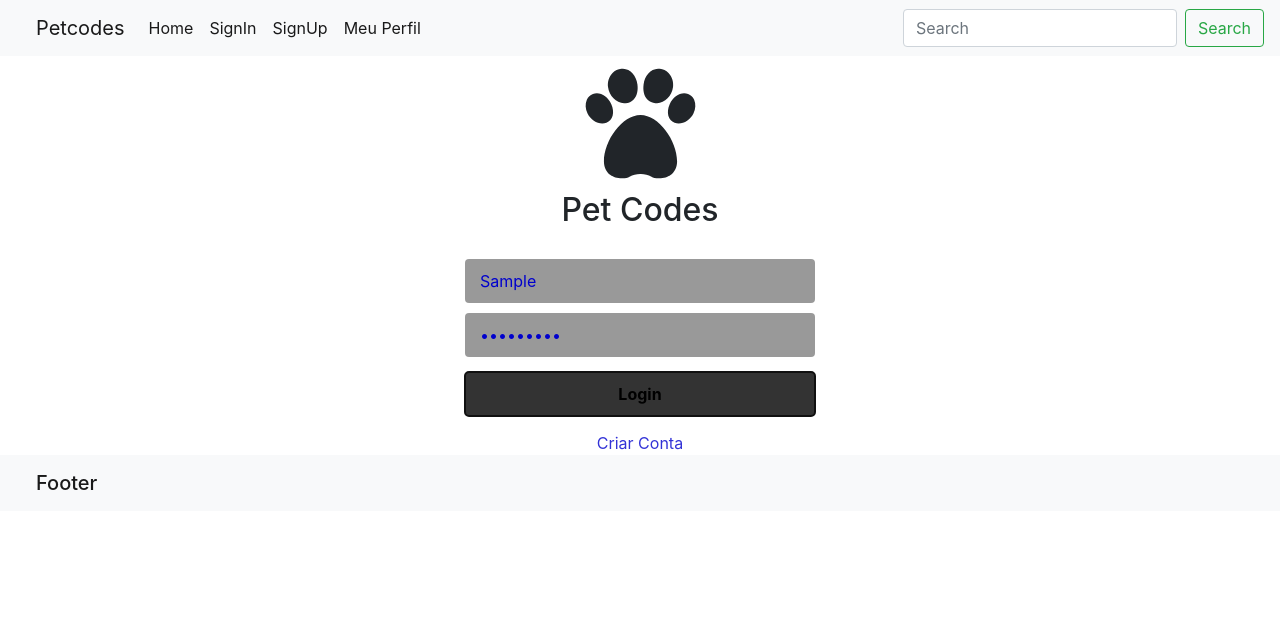
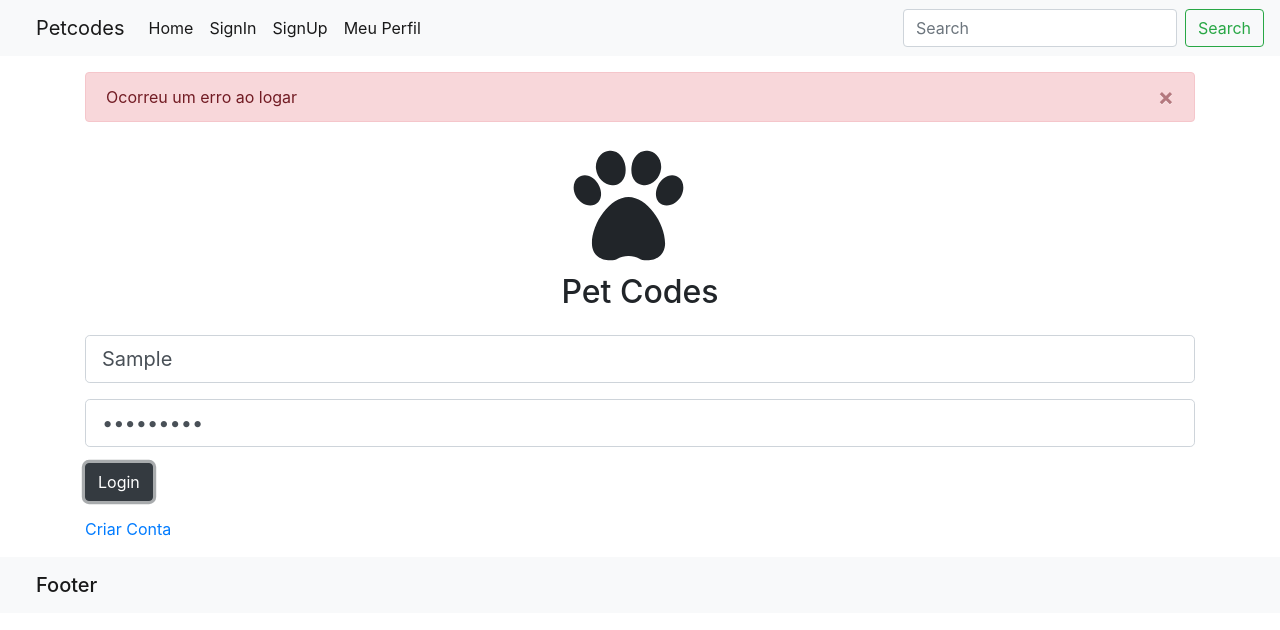
Before and after one commit to codenation-dev/squad-2-ad-escale, a React (Create React App) app in the folder frontend/: page /signin in a window 1280 px wide. Both pictures are taken after typing "Sample", "Sample123" into the empty fields and a click on the button "Login". Shown: the top 630 px of the page. Built offline with nearby package versions, Linux system fonts and the light colour scheme; no server answers; the HTML template or start-up script is replaced by a standard one.

Commit message:
updating: passando pra redux

```diff
--- a/frontend/public/index.html
+++ b/frontend/public/index.html
@@ -13,7 +13,7 @@
       content="width=device-width, initial-scale=1, shrink-to-fit=no"
     />
     <meta name="theme-color" content="#000000" />
-    <title>React App</title>
+    <title>Petcodes</title>
   </head>
   <body>
     <noscript>You need to enable JavaScript to run this app.</noscript>
--- a/frontend/src/App.js
+++ b/frontend/src/App.js
@@ -1,6 +1,5 @@
 import React from 'react';
 import { Router } from 'react-router-dom';
-import 'bootstrap/dist/css/bootstrap.min.css';
 import Routes from './routes';
 import history from './services/history';
 import { Provider } from 'react-redux';
--- a/frontend/src/components/homeslider/index.js
+++ b/frontend/src/components/homeslider/index.js
@@ -22,21 +22,21 @@ export default function HomeSlider() {
           <div className="carousel-inner">
             <div className="carousel-item active">
               <img
-                className="d-block w-100"
+                className="img-fluid rounded mx-auto d-block"
                 src={pet1}
                 alt="Primeiro Slide"
               ></img>
             </div>
             <div className="carousel-item">
               <img
-                className="d-block w-100"
+                className="img-fluid rounded mx-auto d-block"
                 src={pet2}
                 alt="Segundo Slide"
               ></img>
             </div>
             <div className="carousel-item">
               <img
-                className="d-block w-100"
+                className="img-fluid rounded mx-auto d-block"
                 src={pet3}
                 alt="Terceiro Slide"
               ></img>
--- a/frontend/src/containers/SignIn/actions.js
+++ b/frontend/src/containers/SignIn/actions.js
@@ -1,23 +1,29 @@
 import * as types from './types';
 
-export function handleChangeUsername(name) {
+export function handleUsername(username) {
   return {
     type: types.CHANGE_USERNAME,
-    payload: name,
+    payload: username,
   };
 }
 
-export function handleChangePassword(pass) {
+export function handlePassword(password) {
   return {
     type: types.CHANGE_PASSWORD,
-    payload: pass,
+    payload: password,
   };
 }
 
-export function handleGetToken(token) {
-  console.log(token);
+export function handleToken(token) {
   return {
-    type: types.GET_TOKEN,
+    type: types.FILL_TOKEN,
     payload: token,
   };
 }
+
+export function handleError(error) {
+  return {
+    type: types.FILL_ERROR,
+    payload: error,
+  };
+}
--- a/frontend/src/containers/SignIn/index.js
+++ b/frontend/src/containers/SignIn/index.js
@@ -1,41 +1,35 @@
 import React, { Component } from 'react';
 import { Link, withRouter } from 'react-router-dom';
+import axios from 'axios';
 import { connect } from 'react-redux';
 import { IoMdPaw } from 'react-icons/io'; // importação do icone pet de uma biblioteca
-import { Wrapper, Container } from './styles';
+
 import {
-  handleChangeUsername,
-  handleChangePassword,
-  handleGetToken,
+  handleUsername,
+  handlePassword,
+  handleToken,
+  handleError,
 } from './actions';
 
-import axios from 'axios';
-
 class SignIn extends Component {
-  state = {
-    username: '',
-    password: '',
-    token: '',
-    error: '',
+  handleChangeUsername = value => {
+    this.props.dispatch(handleUsername(value));
   };
-
-  handleChangeUsername = value => {
-    this.props.dispatch(handleChangeUsername(value));
+  handleChangePassword = value => {
+    this.props.dispatch(handlePassword(value));
   };
-
-  handleChangePassword = value => {
-    this.props.dispatch(handleChangePassword(value));
+  handleGetToken = value => {
+    this.props.dispatch(handleToken(value));
   };
-
-  handleGetToken = value => {
-    this.props.dispatch(handleGetToken(value));
+  handleGetError = value => {
+    this.props.dispatch(handleError(value));
   };
 
   handleSignIn = async e => {
     e.preventDefault();
     const { username, password } = this.props;
     if (!username || !password) {
-      this.setState({ error: 'Preencha todos os dados para logar' });
+      this.handleGetError('Preencha todos os dados para logar');
     } else {
       try {
         await axios
@@ -44,62 +38,117 @@ class SignIn extends Component {
             password,
           })
           .then(response => {
-            const login_res = response.data;
-            this.props.dispatch(handleGetToken(login_res.token));
-            //this.setState({ ...this.state, token: login_res.token });
-
-            return this.state.token;
+            const token = response.data.token;
+            this.handleGetToken(token);
+            this.handleGetError('');
           });
-        //this.props.history.push('/');
+        this.props.history.push('/');
       } catch (err) {
-        console.log(err);
-        this.setState({ error: 'Ocorreu um erro ao logar' });
+        this.handleGetError('Ocorreu um erro ao logar');
       }
     }
   };
+
   render() {
-    console.log(this.props);
-    const { username, password, loading } = this.props;
+    const { username, password, error } = this.props;
+
     return (
       <>
-        <Wrapper>
-          <Container>
-            <h1>
-              <IoMdPaw size="135" />
+        <div className="container">
+          <div className="row" style={{ marginTop: '1rem' }}>
+            <div className="col">
+              {error !== '' ? (
+                <div
+                  class="alert alert-danger alert-dismissible fade show"
+                  role="alert"
+                >
+                  {error}
+                  <button
+                    type="button"
+                    class="close"
+                    data-dismiss="alert"
+                    aria-label="Close"
+                  >
+                    <span aria-hidden="true">&times;</span>
+                  </button>
+                </div>
+              ) : (
+                ''
+              )}
+            </div>
+          </div>
+          <div className="row">
+            <div className="img-fluid rounded mx-auto d-block">
+              <IoMdPaw class="img-fluid" size="135" />
               <h2>Pet Codes</h2>
-            </h1>
+            </div>
+          </div>
+          <div className="row" style={{ marginTop: '1rem' }}>
+            <div className="col">
               <form onSubmit={this.handleSignIn}>
+                <div className="row">
+                  <div className="col">
+                    <div class="form-group">
                       <input
+                        className="form-control form-control-lg"
                         value={username}
                         required
                         type="username"
                         placeholder="Usuário"
-                onChange={e => this.handleChangeUsername(e.target.value)}
+                        onChange={e =>
+                          this.handleChangeUsername(e.target.value)
+                        }
                       />
+                    </div>
+                  </div>
+                </div>
+                <div className="row">
+                  <div className="col">
+                    <div class="form-group">
                       <input
+                        className="form-control form-control-lg"
                         value={password}
                         required
                         type="password"
                         placeholder="Senha"
-                onChange={e => this.handleChangePassword(e.target.value)}
+                        onChange={e =>
+                          this.handleChangePassword(e.target.value)
+                        }
                       />
-
-              <button type="submit">Login</button>
+                    </div>
+                  </div>
+                </div>
+                <div className="row">
+                  <div className="col">
+                    <div class="form-group">
+                      <button type="submit" class="btn btn-dark">
+                        Login
+                      </button>
+                    </div>
+                  </div>
+                </div>
+                <div className="row">
+                  <div className="col">
+                    <div class="form-group">
                       <Link to="/signup">Criar Conta</Link>
+                    </div>
+                  </div>
+                </div>
               </form>
-          </Container>
-        </Wrapper>
+            </div>
+          </div>
+        </div>
       </>
     );
   }
 }
 
 function mapStateToProps(state) {
-  console.log('mapStateToProps', state);
   return {
     username: state.signin.username,
     password: state.signin.password,
-    loading: state.loading,
+    token: state.signin.token,
+    error: state.signin.error,
   };
 }
 
--- a/frontend/src/containers/SignIn/reducer.js
+++ b/frontend/src/containers/SignIn/reducer.js
@@ -3,8 +3,8 @@ import * as types from './types';
 const INITIAL_STATE = {
   username: '',
   password: '',
-  loading: false,
   token: '',
+  error: '',
 };
 
 export default function reducer(state = INITIAL_STATE, action) {
@@ -22,10 +22,16 @@ export default function reducer(state = INITIAL_STATE, action) {
         password: action.payload,
       };
     }
-    case types.GET_TOKEN: {
+    case types.FILL_TOKEN: {
       return {
         ...state,
         token: action.payload,
+      };
+    }
+    case types.FILL_ERROR: {
+      return {
+        ...state,
+        error: action.payload,
       };
     }
 
--- a/frontend/src/containers/SignIn/types.js
+++ b/frontend/src/containers/SignIn/types.js
@@ -1,3 +1,4 @@
 export const CHANGE_USERNAME = 'CHANGE_USERNAME';
 export const CHANGE_PASSWORD = 'CHANGE_PASSWORD';
-export const GET_TOKEN = 'GET_TOKEN';
+export const FILL_TOKEN = 'FILL_TOKEN';
+export const FILL_ERROR = 'FILL_ERROR';
```
Lines whose indentation alone changed are shown as unchanged.
